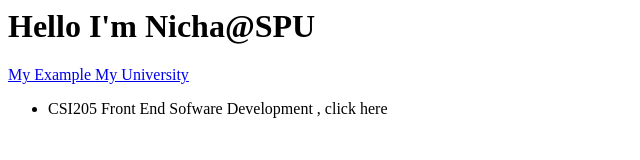
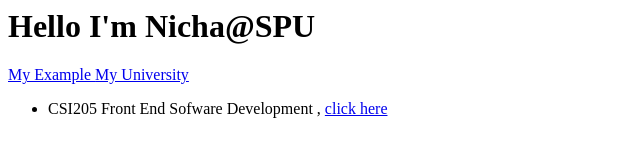
Before and after one commit to nicha-spu/nicha-spu.github.io, a plain HTML site: page index.html in a window 1280 px wide. Shown: the full height of the page, 0-640 px from the left. Drawn offline with Linux system fonts and the light colour scheme.

Commit message:
Update index.html

```diff
--- a/index.html
+++ b/index.html
@@ -2,5 +2,5 @@
 <a href='https://nicha-spu.github.io/Example'>My Example </a>
 <a href='https://www.spu.ac.th/'>My University </a>
 <ul>
-  <li>CSI205 Front End Sofware Development , click here <a href='https://nicha-spu.github.io/_multipages'></a></li>
+  <li>CSI205 Front End Sofware Development , <a href='https://nicha-spu.github.io/_multipages'>click here </a></li>
 </ul>
```
